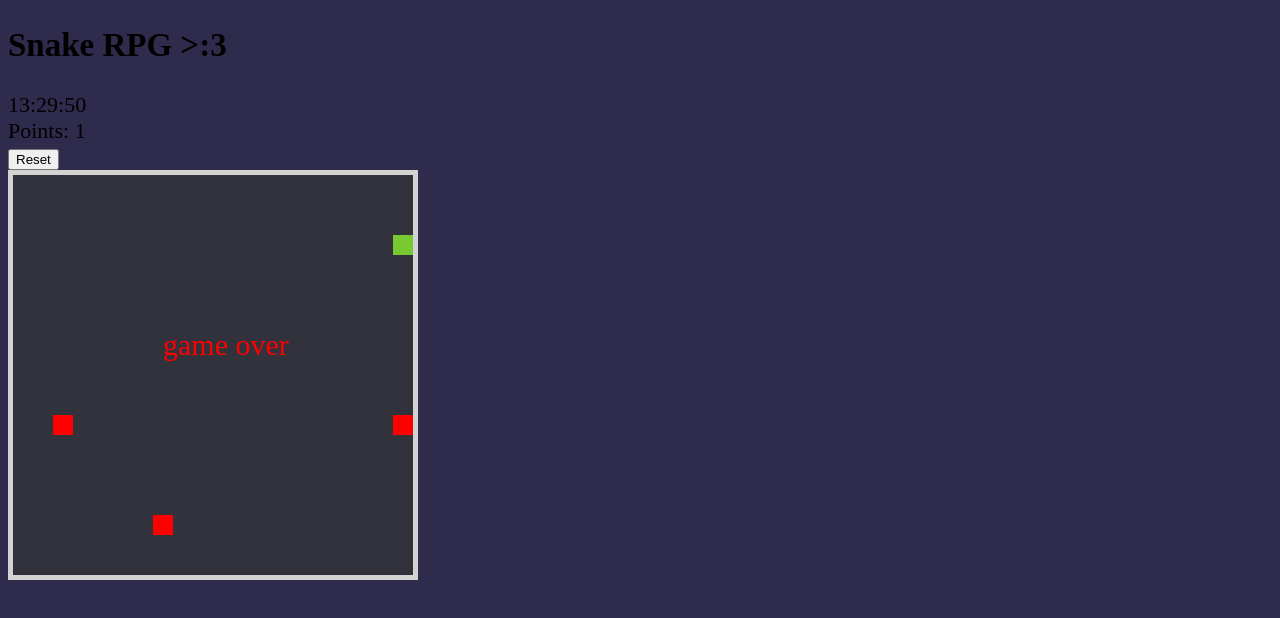
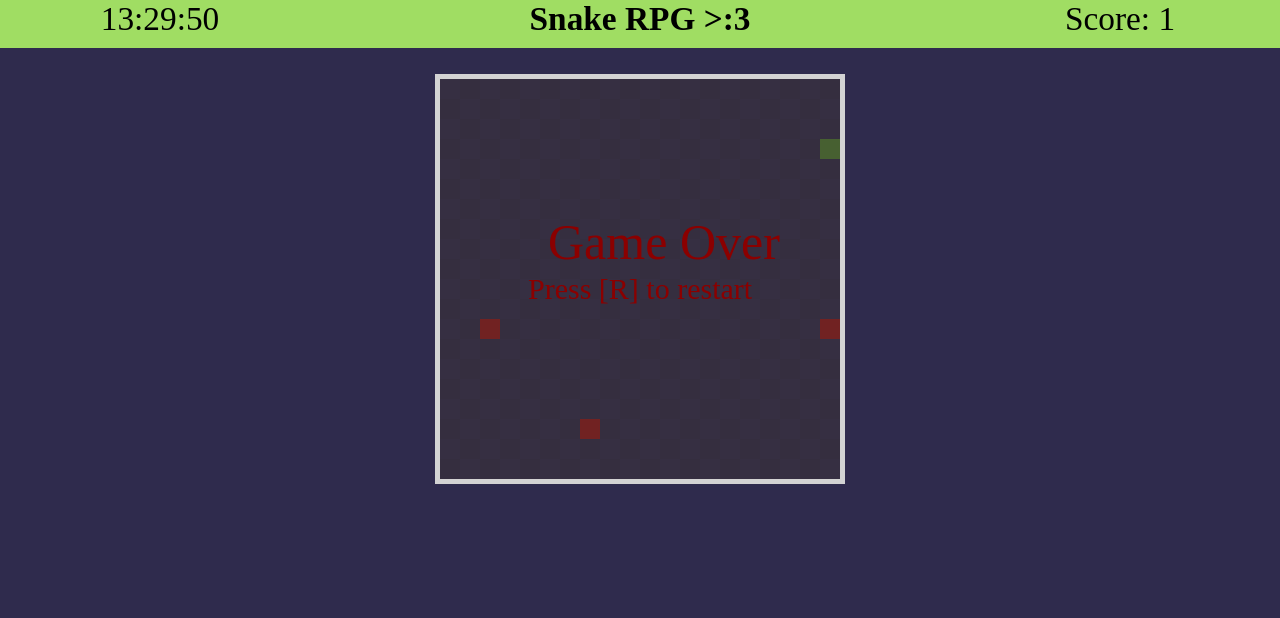
Before and after one commit to DeathQrow/snek, a plain HTML site: page index.html in a window 1280 px wide. Drawn offline with Linux system fonts and the light colour scheme; a web font is replaced by a local one.

Commit message:
tidy up UI and looks

```diff
--- a/index.html
+++ b/index.html
@@ -8,11 +8,12 @@
   <link rel="stylesheet" href="style.css">
 </head>
 <body onload="preGame(), Clock()">
-  <h2 id="title">Snake RPG >:3</h2>
-  <div id="clock"></div>
-  <div id="points">Points: 0</div>
-  <button id="resetButton" onclick="preGame()" hidden="true">Reset</button><br>
-  <canvas id="myCanvas">Your browser does not support the HTML canvas tag.</canvas>
+  <div class="top">
+    <div id="clock"></div>
+    <div id="title">Snake RPG >:3</div>
+    <div id="points">Score: 0</div>
+  </div><br>
+  <div id="canvasContainer"><canvas id="myCanvas">Your browser does not support the HTML canvas tag.</canvas></div>
   <script src="snek.js"></script>
 </body>
 </html>
--- a/snek.js
+++ b/snek.js
@@ -9,15 +9,13 @@ c.height = h*size;
 
 //innitial game set up
 function preGame(){
-  document.getElementById("resetButton").hidden = true;
   ctx.fillStyle = "rgb(50,50,60)";
-  ctx.fillRect(0,0,c.width,c.height);
-  ctx.font = "30px 'Patrick Hand SC'";
-  ctx.fillStyle = "rgb(50,50,60)";
-  ctx.fillText("Hello World",10,50);
+  ctx.font = ((w*h)/(w+h)*5)+"px 'Patrick Hand SC'";
+  ctx.clearRect(0,0,w*size,h*size);
   Dir = [[1,0]];
-  Points = 0;
-  document.getElementById("points").innerText = "Points: " + Points;
+  Score = 0;
+  state = 1;
+  document.getElementById("points").innerText = "Score: " + Score;
   snake = [[1,3]];
   Apples = [];
   tail = [];
@@ -41,8 +39,8 @@ function startGame() {
   snake[0][1]+=Dir[0][1];
   if (Apples.find(ap => ap[0] == snake[0][0] && ap[1] == snake[0][1]) != undefined){
     Apples.splice(Apples.findIndex(ap => ap[0] == snake[0][0] && ap[1] == snake[0][1]),1);
-    Points++;
-    document.getElementById("points").innerText = "Points: " + Points;
+    Score++;
+    document.getElementById("points").innerText = "Score: " + Score;
     snake.push(tail);
     Apple();
   } else cleanUp();
@@ -52,9 +50,15 @@ function startGame() {
   ctx.fillStyle = "rgb(120,200,50)";
   }
   if(snake[0][0]<0||snake[0][0]>=w||snake[0][1]<0||snake[0][1]>=h||snake.slice(1).find(part => part[0] == snake[0][0] && part[1] == snake[0][1]) != undefined){
-    ctx.fillStyle = "red";
-    ctx.fillText("game over",150,180);
-    document.getElementById("resetButton").hidden = false;
+    ctx.fillStyle = "rgb(60,150,90)";
+    ctx.fillRect(snake[0][0]*size, snake[0][1]*size, size, size);
+    ctx.fillStyle = "rgba(50, 50, 50, 69%)";
+    ctx.fillRect(0,0,w*size,h*size);
+    ctx.fillStyle = "darkred";
+    ctx.fillText("Game Over",w*10-((w*h)/(w+h)*9)-(w+h)/20,h*10-(w*h)/(w+h)*2);
+    ctx.font = ((w*h)/(w+h)*3)+"px 'Patrick Hand SC'";
+    ctx.fillText("Press [R] to restart",w*10-((w*h)/(w+h)*11)-(w+h)/20,h*10+(w*h)/(w+h)*2);
+    state=0;
     return;
   }
   //tick rate
@@ -78,8 +82,7 @@ function checkTime(i) {
 }
 
 function cleanUp() {
-  ctx.fillStyle = "rgb(50,50,60)";
-  ctx.fillRect(tail[0]*size, tail[1]*size, size, size);
+  ctx.clearRect(tail[0]*size, tail[1]*size, size, size);
 }
 
 function Apple(){
@@ -104,18 +107,23 @@ switch (event.key) {
     }
     break;
   case "ArrowUp":
-  if(Dir[0][1]!=1){
+    if(Dir[0][1]!=1){
       Dir.push([0,-1]);
     }
     break;
   case "ArrowLeft":
-  if(Dir[0][0]!=1){
+    if(Dir[0][0]!=1){
       Dir.push([-1,0]);
     }
     break;
   case "ArrowRight":
-  if(Dir[0][0]!=-1){
+    if(Dir[0][0]!=-1){
       Dir.push([1,0]);
+    }
+    break;
+  case "r":
+    if(state==0){
+      preGame()
     }
     break;
   default:
--- a/style.css
+++ b/style.css
@@ -1,7 +1,38 @@
 body {
   font-family: 'Patrick Hand SC';font-size: 22px;
   background-color:rgb(47, 43, 77);
+  margin: 0;
+  padding: 0;
+}
+.top{
+  background-color: rgb(160, 221, 99);
+  width: 100%;
+  height: 48px;
+  overflow: auto;
+}
+.top div{
+  height: auto;
+  float: left;
+  font-size: 25pt;
+  text-align: center;
+}
+#title{
+  width: 50%;
+  font-weight:bolder;
+}
+#clock{
+  width: 25%;
+}
+#points{
+  width: 25%;
+}
+#canvasContainer{
+  width: 100%;
+  text-align: center;
 }
 #myCanvas {
   border: 5px solid #d3d3d3;
+  display: inline;
+  background-color: rgb(50,50,60);
+  background: repeating-conic-gradient(#3d285d 0% 25%, #432c68 0% 50%) 50% / 40px 40px;
 }
```
